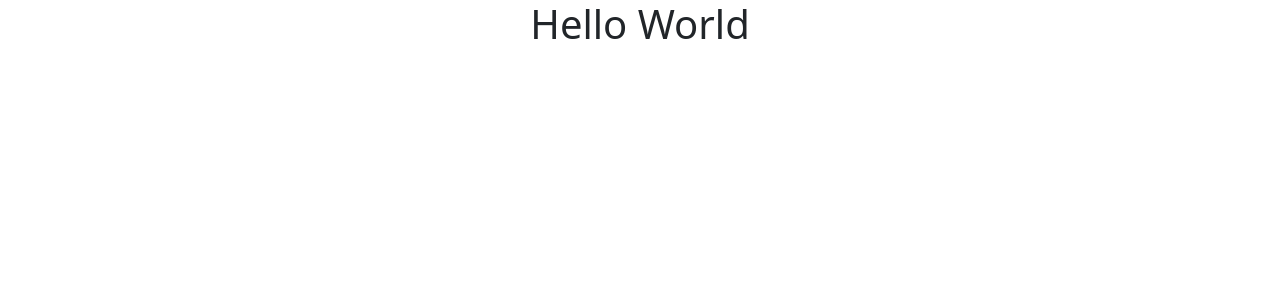
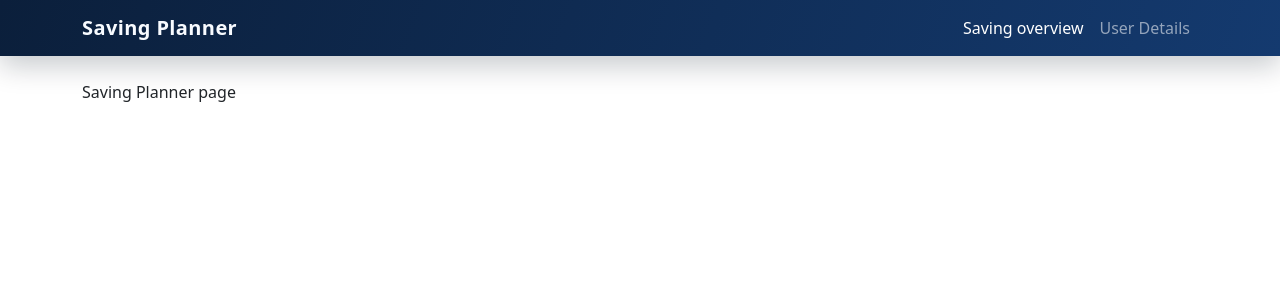
Before and after one commit to Pranavan94/frontend-saving-planner, a React (Create React App) app: page / in a window 1280 px wide. Shown: the top 300 px of the page. Built offline with nearby package versions, Linux system fonts and the light colour scheme.

Commit message:
feat: add responsive header navigation with router-based pages
create Header component with Bootstrap navbar and mobile toggle

add active link styling using NavLink

set up BrowserRouter and app routes for overview and user details

add react-router-dom dependency and update lockfile

```diff
--- a/package.json
+++ b/package.json
@@ -11,6 +11,7 @@
     "react": "^19.2.4",
     "react-bootstrap": "^2.10.10",
     "react-dom": "^19.2.4",
+    "react-router-dom": "^7.13.1",
     "react-scripts": "^5.0.1",
     "web-vitals": "^2.1.4"
   },
--- a/src/App.js
+++ b/src/App.js
@@ -1,9 +1,25 @@
-import logo from './logo.svg';
-import './App.css';
+
+import Header from './pages/header/Header';
+import { Navigate, Route, Routes } from 'react-router-dom';
+
+function PlannerPage() {
+  return <main className="container py-4">Saving Planner page</main>;
+}
+
+function UserDetails() {
+  return <main className="container py-4">User Details page</main>;
+}
 
 function App() {
   return (
-    <h1 class="text-center">Hello World</h1>
+    <>
+      <Header />
+      <Routes>
+        <Route path="/" element={<PlannerPage />} />
+        <Route path="/user-details" element={<UserDetails />} />
+        <Route path="*" element={<Navigate to="/" replace />} />
+      </Routes>
+    </>
   );
 }
 
--- a/src/index.js
+++ b/src/index.js
@@ -4,11 +4,14 @@ import './index.css';
 import App from './App';
 import reportWebVitals from './reportWebVitals';
 import 'bootstrap/dist/css/bootstrap.min.css';
+import { BrowserRouter } from 'react-router-dom';
 
 const root = ReactDOM.createRoot(document.getElementById('root'));
 root.render(
   <React.StrictMode>
+    <BrowserRouter>
     <App />
+    </BrowserRouter>
   </React.StrictMode>
 );
 
--- /dev/null
+++ b/src/pages/header/Header.css
@@ -0,0 +1,67 @@
+:root {
+  --nav-bg-start: #0b1f3b;
+  --nav-bg-end: #143a6f;
+  --nav-text: #f8fbff;
+  --nav-text-muted: #d8e8ff;
+  --nav-outline: rgba(255, 255, 255, 0.2);
+}
+
+.app-navbar {
+  background: linear-gradient(110deg, var(--nav-bg-start), var(--nav-bg-end));
+  box-shadow: 0 10px 28px rgba(6, 17, 33, 0.22);
+  padding: 0.75rem 0;
+}
+
+.app-navbar-container {
+  max-width: 1120px;
+}
+
+.app-navbar-brand {
+  color: var(--nav-text) !important;
+  letter-spacing: 0.02em;
+  font-weight: 700;
+}
+
+.app-navbar .navbar-toggler {
+  border-color: var(--nav-outline);
+}
+
+.app-navbar .navbar-toggler:focus {
+  box-shadow: 0 0 0 0.2rem rgba(216, 232, 255, 0.3);
+}
+
+.app-navbar-link {
+  color: var(--nav-text-muted) !important;
+  font-weight: 600;
+  text-decoration: none;
+  margin-left: 1rem;
+  transition: color 0.2s ease, transform 0.2s ease;
+}
+
+.app-navbar-link:hover,
+.app-navbar-link:focus-visible {
+  color: var(--nav-text) !important;
+  transform: translateY(-1px);
+}
+
+.app-navbar-link-active {
+  color: var(--nav-text) !important;
+  background: rgba(255, 255, 255, 0.16);
+  border-radius: 999px;
+  padding: 0.35rem 0.75rem !important;
+}
+
+@media (max-width: 991px) {
+  .app-navbar-links {
+    padding-top: 0.5rem;
+  }
+
+  .app-navbar-link {
+    margin-left: 0;
+    margin-top: 0.25rem;
+  }
+
+  .app-navbar-link-active {
+    width: fit-content;
+  }
+}
--- /dev/null
+++ b/src/pages/header/Header.js
@@ -0,0 +1,45 @@
+
+import Navbar from "react-bootstrap/Navbar";
+import Container from "react-bootstrap/Container";
+import Nav from "react-bootstrap/Nav";
+import { Link, NavLink } from "react-router-dom";
+import './Header.css';
+
+const Header = () => {
+    return (
+        <Navbar className="app-navbar" variant="dark" expand="lg">
+            <Container className="app-navbar-container">
+                <Navbar.Brand as={Link} to="/" className="app-navbar-brand">
+                    <strong>Saving Planner</strong>
+                </Navbar.Brand>
+
+                <Navbar.Toggle aria-controls="app-navbar-nav" />
+                <Navbar.Collapse id="app-navbar-nav">
+                    <Nav className="ms-auto app-navbar-links">
+                        <Nav.Link
+                            as={NavLink}
+                            to="/"
+                            end
+                            className={({ isActive }) =>
+                                isActive ? "app-navbar-link app-navbar-link-active" : "app-navbar-link"
+                            }
+                        >
+                            Saving overview
+                        </Nav.Link>
+                        <Nav.Link
+                            as={NavLink}
+                            to="/user-details"
+                            className={({ isActive }) =>
+                                isActive ? "app-navbar-link app-navbar-link-active" : "app-navbar-link"
+                            }
+                        >
+                            User Details
+                        </Nav.Link>
+                    </Nav>
+                </Navbar.Collapse>
+            </Container>
+        </Navbar>
+    );
+};
+
+export default Header;
```
Also changed, not shown: 1 other file (tests, documents, lock files or other folders).
